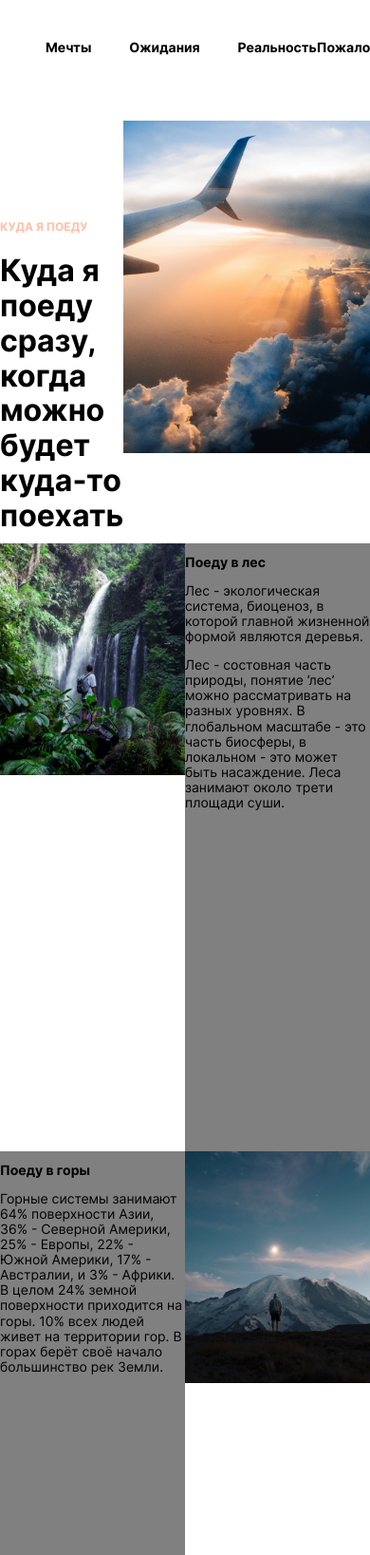
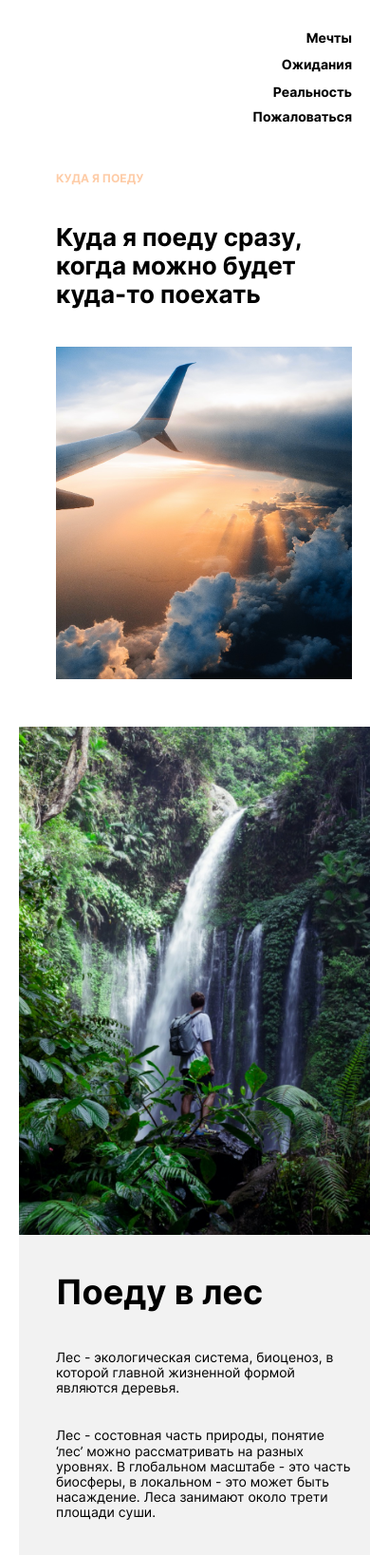
Before and after one commit to MorphineMePlz/Where-will-i-go-, a plain HTML site: page index.html in a window 390 px wide. Shown: the top 1637 px of the page at 95% size. Drawn offline with nearby package versions, Linux system fonts and the light colour scheme.

Commit message:
feat:finished without BEM

```diff
--- a/index.html
+++ b/index.html
@@ -5,43 +5,48 @@
     <meta http-equiv="X-UA-Compatible" content="IE=edge" />
     <meta name="viewport" content="width=device-width, initial-scale=1.0" />
     <link href="./vendor/normalize.css" rel="stylesheet" />
-    <link href="style.css" rel="stylesheet" />
+    <link href="./style.css" rel="stylesheet" />
     <link href="./fonts/inter_web/inter.css" rel="stylesheet" />
     <title>Куда я поеду?</title>
   </head>
   <body>
     <div class="page">
+
       <header class="header">
         <nav class="header__container">
-          <ul class="header__lists">
-            <li class="header__list">
-              <p class="header__list-item">Мечты</p>
+          <ul class="header__list">
+            <li class="header__list-item">
+              <a class="header__link" href="#" target="_blank">Мечты</a>
             </li>
-            <li class="header__list">
-              <p class="header__list-item">Ожидания</p>
+            <li class="header__list-item">
+              <a class="header__link" href="#" target="_blank">Ожидания</a>
             </li>
-            <li class="header__list">
-              <p class="header__list-item">Реальность</p>
+            <li class="header__list-item">
+              <a class="header__link" href="#" target="_blank">Реальность</a>
             </li>
           </ul>
+          <a class="header__link" href="#" target="_blank">Пожаловаться</a>
         </nav>
-        <p class="header__report">Пожаловаться</p>
       </header>
-      <main>
+
+      <main class="main">
         <section class="question">
           <div class="question__container">
-            <h2 class="question__subtitle">Куда я поеду</h2>
-            <h1 class="question__title">
+            <h2 class="section__subtitle">Куда я поеду</h2>
+            <h1 class="section__title">
               Куда я поеду сразу, когда можно будет куда-то поехать
             </h1>
           </div>
           <img src="./images/intro-image.jpeg" class="question__image" />
         </section>
-        <section class="cards">
-          <article class="card">
+
+        <section class="places">
+          <ul class="cards">
+            <li class="card">
               <img src="./images/places-forest.jpeg" class="card__image" />
               <div class="card__text-container">
                 <h2 class="card__title">Поеду в лес</h2>
+                <div>
                   <p class="card__paragraph">
                     Лес - экологическая система, биоценоз, в которой главной
                     жизненной формой являются деревья.
@@ -53,38 +58,71 @@
                     занимают около трети площади суши.
                   </p>
                 </div>
-          </article>
-          <article class="card">
+              </div>
+            </li>
+            <li class="card">
               <div class="card__text-container">
                 <h2 class="card__title">Поеду в горы</h2>
                 <p class="card__paragraph">
                   Горные системы занимают 64% поверхности Азии, 36% - Северной
                   Америки, 25% - Европы, 22% - Южной Америки, 17% - Австралии, и
-                3% - Африки. В целом 24% земной поверхности приходится на горы.
-                10% всех людей живет на территории гор. В горах берёт своё
-                начало большинство рек Земли.
+                  3% - Африки. В целом 24% земной поверхности приходится на
+                  горы. 10% всех людей живет на территории гор. В горах берёт
+                  своё начало большинство рек Земли.
                 </p>
               </div>
               <img src="./images/places-mountains.jpeg" class="card__image" />
-          </article>
-          <article class="card">
+            </li>
+            <li class="card">
               <img src="./images/places-black-sea.jpeg" class="card__image" />
               <div class="card__text-container">
                 <h2 class="card__title">Поеду на чёрное море</h2>
+                <div>
                   <p class="card__paragraph">
-                Я уплыву туда, где ни разу я не был, туда, где никто раньше не был. Никто и никогда раньше не был, я уплыву.
-                Я позову тебя смотреть на синее небо и пить по капле синее небо, и падать в это синее небо, я позову.
+                    Я уплыву туда, где ни разу я не был, туда, где никто раньше не
+                    был. Никто и никогда раньше не был, я уплыву. Я позову тебя
+                    смотреть на синее небо и пить по капле синее небо, и падать в
+                    это синее небо, я позову.
                   </p>
                   <p class="card__paragraph">
-                Уеду я на Чёрное-Чёрное море, на Чёрное-Чёрное море, на Чёрное-Чёрное море уеду я.
-                Уеду я на Чёрное-Чёрное море, на Чёрное-Чёрное море, на Чёрное-Чёрное море.
+                    Уеду я на Чёрное-Чёрное море, на Чёрное-Чёрное море, на
+                    Чёрное-Чёрное море уеду я. Уеду я на Чёрное-Чёрное море, на
+                    Чёрное-Чёрное море, на Чёрное-Чёрное море.
                   </p>
-              <p class="card__paragraph">
-                Уеду я.
-              </p>
+                  <p class="card__paragraph">Уеду я.</p>
                 </div>
+              </div>
+            </li>
+          </ul>
+        </section>
+
+        <section class="people">
+          <h3 class="section__subtitle">Люди</h2>
+          <h2 class="section__title">Что говорят и говорили люди о путешествиях</h3>
+            <ul class="quotes">
+              <li class="quote">
+                <p class="quote__title">Иван Бунин</p>
+                <p class="quote__text">Человека делают счастливым три вещи: любовь, интересная работа и возможность путешествовать.</p>
+              </li>
+              <li class="quote">
+                <p class="quote__title">Альберт Камю</p>
+                <p class="quote__text">Путешествие,  как самая великая и серьёзная наука помогает нам вновь обрести себя.</p>
+              </li>
+              <li class="quote">
+                <p class="quote__title">Норвежская пословица</p>
+                <p class="quote__text">Человека делают счастливым три вещи: любовь, интересная работа и возможность путешествовать.</p>
+              </li>
+              <li class="quote">
+                <p class="quote__title">Мария Захарова</p>
+                <p class="quote__text">В принципе зарубежная поездка - это серьезнейшее, ответственнейшее и очень рискованное предприятие</p>
+              </li>
+            </ul>
         </section>
       </main>
+
+      <footer class="footer">
+        <p class="footer__copyright">&#xa9; 2020</p>
+      </footer>
     </div>
   </body>
 </html>
--- a/style.css
+++ b/style.css
@@ -1,3 +1,7 @@
+body {
+  background-color: #ffefe2;
+}
+
 .page {
   font-family: "Inter", Arial, sans-serif;
   -moz-osx-font-smoothing: grayscale;
@@ -8,20 +12,42 @@
   text-rendering: optimizeLegibility;
   background-color: white;
   background-size: 100% 100%;
-  color: white;
   margin: 0 auto;
-  max-width: 100%;
+  padding: 0 20px;
+  width: 100%;
+  max-width: 1280px;
+  box-shadow: 0 0 10px rgba(0,0,0,0.5);
 }
+
+.section__title {
+  font-size: 32px;
+  margin: 0;
+}
+
+.section__subtitle {
+  color: #FECCA7;
+  text-transform: uppercase;
+  font-size: 12px;
+  margin: 0 0 40px 0;
+}
+
+/* header */
 
 .header {
   display: flex;
-  max-width: 1184px;
+  max-width: 100%;
   padding: 28px 48px 0;
   margin: 0 auto;
   justify-content: space-between;
 }
 
-.header__lists {
+.header__container {
+  display: flex;
+  justify-content: space-between;
+  width: 100%;
+}
+
+.header__list {
   list-style: none;
   margin: 0;
   padding: 0;
@@ -29,87 +55,280 @@
   justify-content: space-between;
 }
 
-.header__list {
+.header__list-item {
   margin-right: 40px;
 }
 
-.header__list:last-of-type {
+.header__list-item:last-of-type {
   margin-right: 0;
 }
 
-.header__list-item {
+.header__link {
   color: black;
+  text-decoration: none;
+  font-weight: bold;
+  font-size: 14px;
+  transition: .2s;
+}
+
+.header__link:hover {
+  text-decoration: underline;
+  opacity: .8;
+}
+
+.header__report {
   font-weight: bold;
   font-size: 14px;
 }
 
-.header__report {
-  color: black;
-  font-weight: bold;
-  font-size: 14px;
-}
+/* question */
 
 .question {
   display: flex;
+  align-items: center;
   justify-content: space-between;
-  margin: 0 auto;
-  max-width: 1184px;
+  margin: 85px auto 135px;
+  max-width: 100%;
+  padding: 0 156px 0 66px;
 }
 
 .question__container {
   max-width: 550px;
-  margin-top: 150px;
   max-height: 350px;
-}
-
-.question__title {
-  color: black;
-  font-size: 32px;
-}
-
-.question__subtitle {
-  color: rgba(255, 127, 80, 0.5);
-  text-transform: uppercase;
-  font-size: 12px;
 }
 
 .question__image {
   width: 350px;
-  margin: 55px 120px 0 0;
+  margin: 0 0 0 40px;
   max-height: 350px;
+  object-fit: cover;
+}
 
-  /* margin-right: 120px; */
-  object-fit: cover;
-  /* margin-top: 55px; */
+/* places */
+
+.places {
+  max-width: 100%;
+  margin: 0;
 }
 
 .cards {
-  max-width: 100%;
+  width: 100%;
+  padding: 0;
   margin: 0;
+  list-style-type: none;
+  background-color: #F2F2F2;
 }
 
 .card {
   display: grid;
   grid-template-columns: repeat(2, 1fr);
   margin: 0 auto;
-  height: 640px;
+  max-height: 535px;
 }
 
 .card__image {
-  max-width: 100%;
-  object-fit: contain;
+  width: 100%;
+  height: 535px;
+  object-fit: cover;
 }
 
 .card__text-container {
-  background-color: grey;
+  display: flex;
+  flex-direction: column;
+  justify-content: space-between;
   max-width: 100%;
+  padding: 56px 72px 70px;
+  max-height: 535px;
 }
+
 .card__title {
-  color: black;
+  font-size: 36px;
+  margin: 0;
+}
+
+.card__paragraph {
+  max-width: 360px;
+  font-size: 14px;
+  margin: 0 0 34px 0;
+}
+
+.card__paragraph:first-of-type {
+  margin-top: 0;
+}
+
+/* people */
+
+.people {
+  padding: 133px 72px 142px;
+}
+
+.quotes {
+  padding: 0;
+  margin: 122px 0 0;
+  list-style-type: none;
+  display: flex;
+  align-items: center;
+  justify-content: space-between;
+}
+
+.quote {
+  max-width: 227px;
+}
+
+.quote__title {
+  font-weight: bold;
   font-size: 14px;
 }
 
-.card__paragraph {
-  color: black;
+.quote__text {
   font-size: 14px;
 }
+
+/* footer */
+
+.footer {
+  width: 100%;
+  background-color: #FECCA7;
+  padding: 285px 0 290px;
+}
+
+.footer__copyright {
+  font-size: 38px;
+  font-weight: bold;
+  margin: 0;
+  text-align: center;
+}
+
+@media screen and (max-width: 1100px) {
+  .quotes {
+    display: grid;
+    grid-template-columns: repeat(2, 1fr);
+    grid-template-rows: repeat(2, 1fr);
+    gap: 15px;
+  }
+
+  .quote {
+    max-width: 80%;
+  }
+
+  .footer {
+    padding: 200px 0;
+  }
+}
+
+@media screen and (max-width: 930px) {
+  .question {
+    padding: 0;
+    max-width: 80%;
+  }
+
+  .question__image {
+    width: 100%;
+    object-position: top;
+  }
+}
+
+@media screen and (max-width: 800px) {
+  .card__text-container {
+    padding: 40px;
+  }
+
+  .footer {
+    padding: 120px 0;
+  }
+}
+
+@media screen and (max-width: 680px) {
+  .header {
+    padding: 30px 0 0;
+    max-width: 80%;
+    margin: 0 auto;
+  }
+
+  .header__list {
+    flex-direction: column;
+    align-items: end;
+  }
+
+  .header__list-item {
+    display: inline-block;
+    margin: 0 0 10px 0;
+  }
+
+  .header__container {
+    flex-direction: column;
+    align-items: end;
+  }
+
+  .question {
+    flex-direction: column;
+    padding: 0;
+    margin: 50px auto;
+    max-width: 80%;
+  }
+
+  .question__image {
+    margin: 40px 0 0 0;
+  }
+
+  .card {
+    display: flex;
+    flex-direction: column;
+    max-height: unset;
+  }
+
+  .card:nth-of-type(2) {
+    flex-direction: column-reverse;
+  }
+
+  .card__text-container {
+    padding: 0;
+    max-width: 80%;
+    margin: 40px auto;
+  }
+
+  .card__title {
+    margin-bottom: 40px;
+  }
+
+  .people {
+    padding: 0;
+    margin: 40px auto;
+    max-width: 80%;
+  }
+
+  .quotes {
+    display: flex;
+    flex-direction: column;
+    margin-top: 30px;
+  }
+
+  .quote {
+    max-width: 227px;
+    margin-bottom: 24px;
+    max-width: 100%;
+  }
+
+  .quote:last-of-type {
+    margin-bottom: 0;
+  }
+
+  .quote__text {
+    max-width: 100%;
+    width: 100%;
+  }
+
+  .footer {
+    padding: 80px 0;
+  }
+}
+
+@media screen and (max-width: 400px) {
+  .section__title {
+    font-size: 26px;
+  }
+
+  .question__image {
+    width: 100%;
+  }
+}
```
Lines whose indentation alone changed are shown as unchanged.
